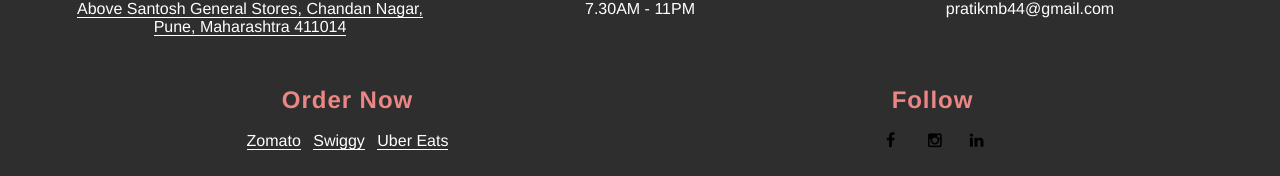
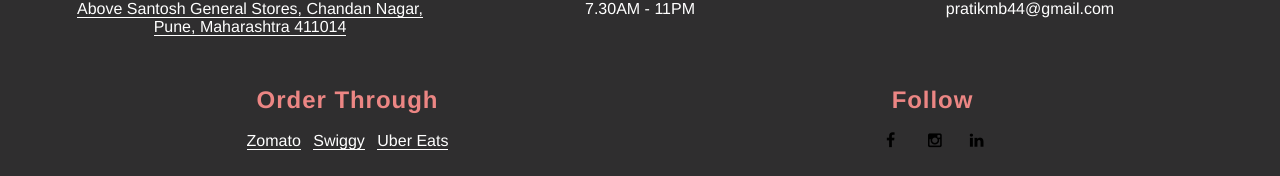
Before and after one commit to agrawal-prateek/Te-Amo-frontend, a plain HTML site: page index.html in a window 1280 px wide. Shown: the part 7275-7451 px from the top of the page. Drawn offline with Linux system fonts and the light colour scheme.

```diff
--- a/index.html
+++ b/index.html
@@ -584,7 +584,7 @@
         </div>
         <div class="row">
             <div class="col-md-6">
-                <p class="social_heading">Order Now</p>
+                <p class="social_heading">Order Through</p>
                 <br/>
                 <a class="online-food-order" href="https://bit.ly/2M8FKN5" target="_blank">Zomato</a>
                 <a class="online-food-order" href="https://bit.ly/2GVWxyQ" target="_blank">Swiggy</a>
```
